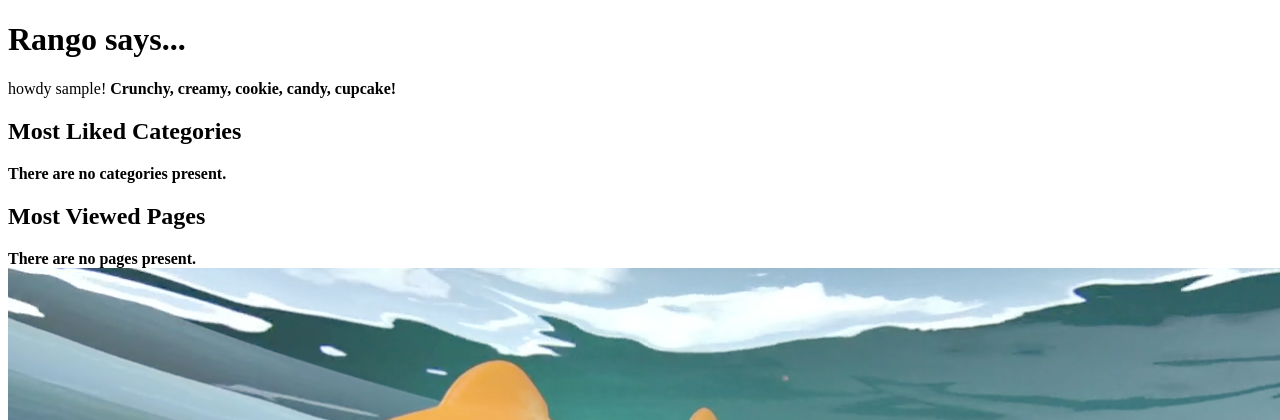
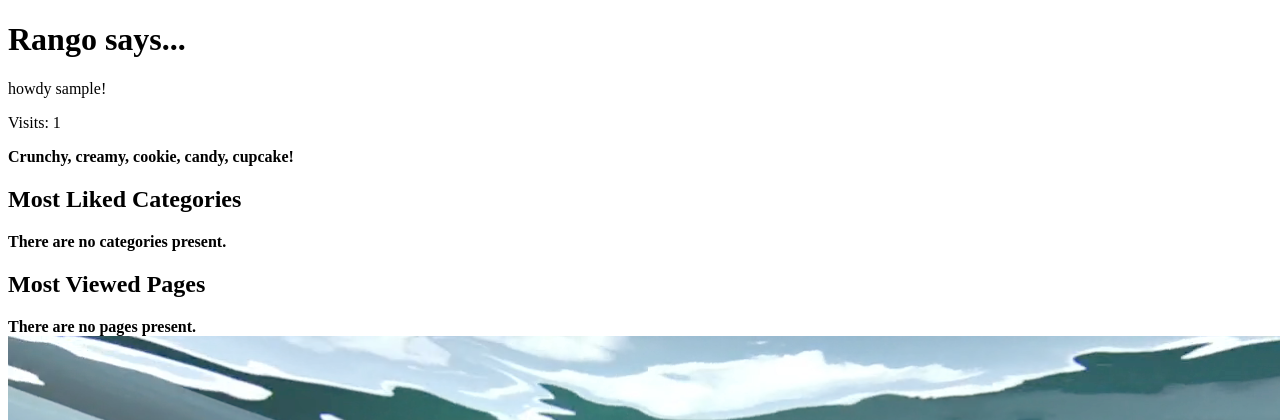
Before and after one commit to ARLJay/tango_with_django_project, a Django app: page /rango/ in a window 1280 px wide. Shown: the top 420 px of the page. Run offline with Django 3.2, Linux system fonts and the light colour scheme; the visitor is signed in with stand-in values (Sample User, id 1); data that the repository does not hold is empty.

Commit message:
Chapter 10 - No Exercises

```diff
--- a/rango/views.py
+++ b/rango/views.py
@@ -9,6 +9,7 @@ from django.shortcuts import redirect
 from django.urls import reverse
 from django.contrib.auth import authenticate, login, logout
 from django.contrib.auth.decorators import login_required
+from datetime import datetime
 
 def index(request):
     category_list = Category.objects.order_by('-likes')[:5]
@@ -19,10 +20,21 @@ def index(request):
     context_dict['categories'] = category_list
     context_dict['pages'] = page_list
 
-    return render(request, 'rango/index.html', context=context_dict)
+    visitor_cookie_handler(request)
+    context_dict['visits'] = request.session['visits']
+
+    response = render(request, 'rango/index.html', context=context_dict)
+
+    return response
 
 def about(request):
-    context_dict = {'boldmessage' : 'Crunchy, creamy, cookie, candy, cupcake!'}
+    if request.session.test_cookie_worked():
+        print("TEST COOKIE WORKED")
+        request.session.delete_test_cookie()
+
+    visitor_cookie_handler(request)
+    context_dict['visits'] = request.session['visits']
+
     return render(request, 'rango/about.html', context=context_dict)
 
 def show_category(request, category_name_slug):
@@ -152,3 +164,25 @@ def restricted(request):
 def user_logout(request):
     logout(request)
     return redirect(reverse('rango:index'))
+
+def get_server_side_cookie(request, cookie, default_val = None):
+    val = request.session.get(cookie)
+    if not val:
+        val = default_val
+    return val
+
+def visitor_cookie_handler(request):
+    visits = int(request.COOKIES.get('visits', '1'))
+
+    last_visit_cookie = get_server_side_cookie(request, 'last_visit', str(datetime.now()))
+    last_visit_time = datetime.strptime(last_visit_cookie[:-7], '%Y-%m-%d %H:%M:%S')
+
+    if(datetime.now() - last_visit_time).days > 0:
+        visits = visits + 1
+
+        request.session['last_visit'] = str(datetime.now())
+
+    else:
+        request.session['last_visit'] = last_visit_cookie
+
+    request.session['visits'] = visits
--- a/tango_with_django_project/settings.py
+++ b/tango_with_django_project/settings.py
@@ -29,6 +29,7 @@ DEBUG = True
 
 ALLOWED_HOSTS = []
 
+SESSION_EXPIRE_AT_BROWSER_CLOSE = True
 
 # Application definition
 
--- a/templates/rango/about.html
+++ b/templates/rango/about.html
@@ -14,6 +14,8 @@
 		This tutorial has been put together by Alistair<br />
 	</div>
 
+	<p>Visits: {{ visits }}</p>
+
 		<img src="{% static "images/rango.jpg" %}" alt="Picture of Rango" />
 
 		<img src="{{ MEDIA_URL }}cat.jpg" alt="Picture of a Cat." /> <!-- New line -->
--- a/templates/rango/index.html
+++ b/templates/rango/index.html
@@ -12,6 +12,7 @@
 	<div>
 		{% if user.is_authenticated %}
 			howdy {{ user.username }}!
+			<p>Visits: {{ visits }}</p>
 		{% else %}
 			hey there partner! <br />
 		{% endif %}
```
